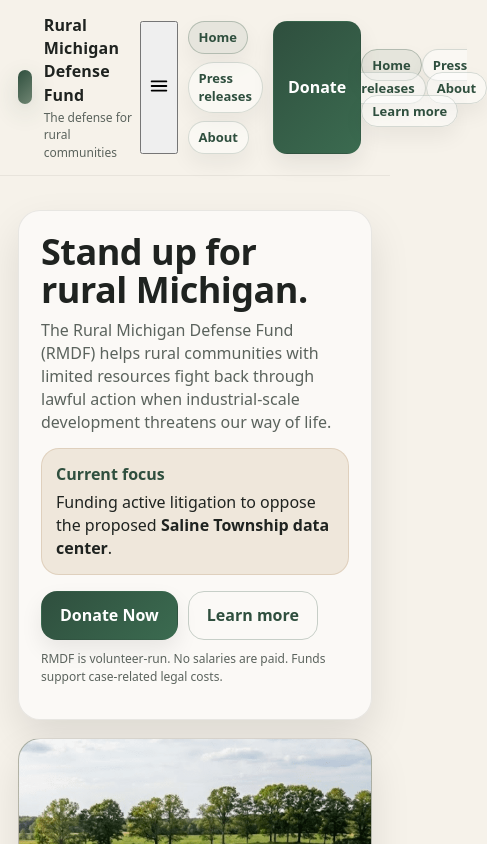
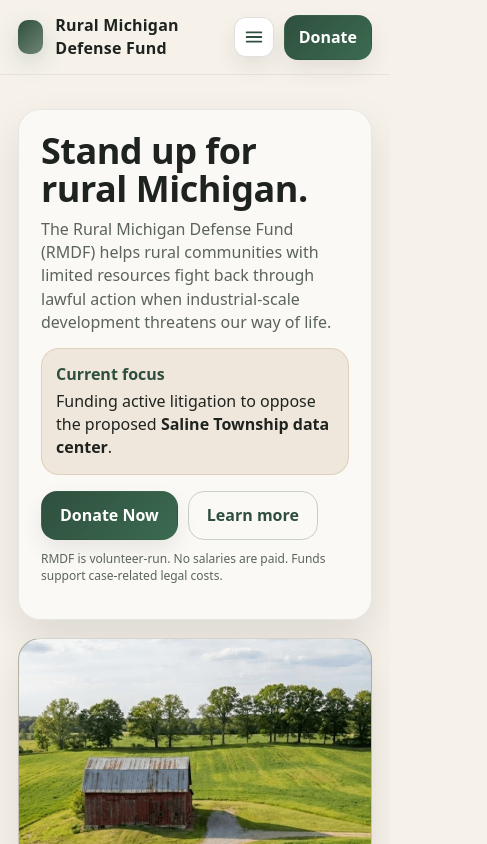
Before and after one commit to jeffrechten/rmdf-web, a React (Vite) app: page / in a window 390 px wide. Shown: the top 844 px of the page, 487 px wide, since content can reach past the window. Built offline with nearby package versions, Linux system fonts and the light colour scheme.

Commit message:
Fix desktop nav visibility

```diff
--- a/src/style.css
+++ b/src/style.css
@@ -296,6 +296,7 @@ a:hover{ text-decoration:underline; }
   display:flex;
   align-items:center;
   gap:10px;
+  position: relative;
 }
 
 .navLinks{
@@ -303,6 +304,53 @@ a:hover{ text-decoration:underline; }
   gap:8px;
   flex-wrap:wrap;
   align-items:center;
+}
+
+.menuBtn{
+  display:none;
+  align-items:center;
+  justify-content:center;
+  width:40px;
+  height:40px;
+  border-radius:12px;
+  border:1px solid rgba(0,0,0,.12);
+  background:white;
+  box-shadow: 0 10px 22px rgba(0,0,0,.08);
+  color: var(--forest);
+}
+
+.menuBtn:hover{
+  background: rgba(255,255,255,.85);
+}
+
+.mobileMenu{
+  display:none;
+  position:absolute;
+  right:0;
+  top: calc(100% + 8px);
+  width: min(240px, 88vw);
+  border-radius:16px;
+  padding:12px;
+  background: rgba(255,255,255,.95);
+  border:1px solid rgba(0,0,0,.08);
+  box-shadow: 0 18px 40px rgba(0,0,0,.14);
+  z-index: 60;
+}
+
+.mobileMenu.open{
+  display:block;
+}
+
+.mobileMenuInner{
+  display:flex;
+  flex-direction:column;
+  gap:10px;
+}
+
+.mobileMenuDivider{
+  height:1px;
+  background: rgba(0,0,0,.08);
+  margin: 2px 0;
 }
 
 .navPill{
@@ -463,5 +511,7 @@ a:hover{ text-decoration:underline; }
   .pressTitle{ font-size: 34px; }
   .tocLink{ align-items: flex-start; flex-direction: column; }
   .tocLinkMeta{ white-space: normal; }
-  .navRight{ align-items: stretch; }
+  .menuBtn{ display:inline-flex; }
+  .navLinks{ display:none; }
+  .brandTag{ display:none; }
 }
```
